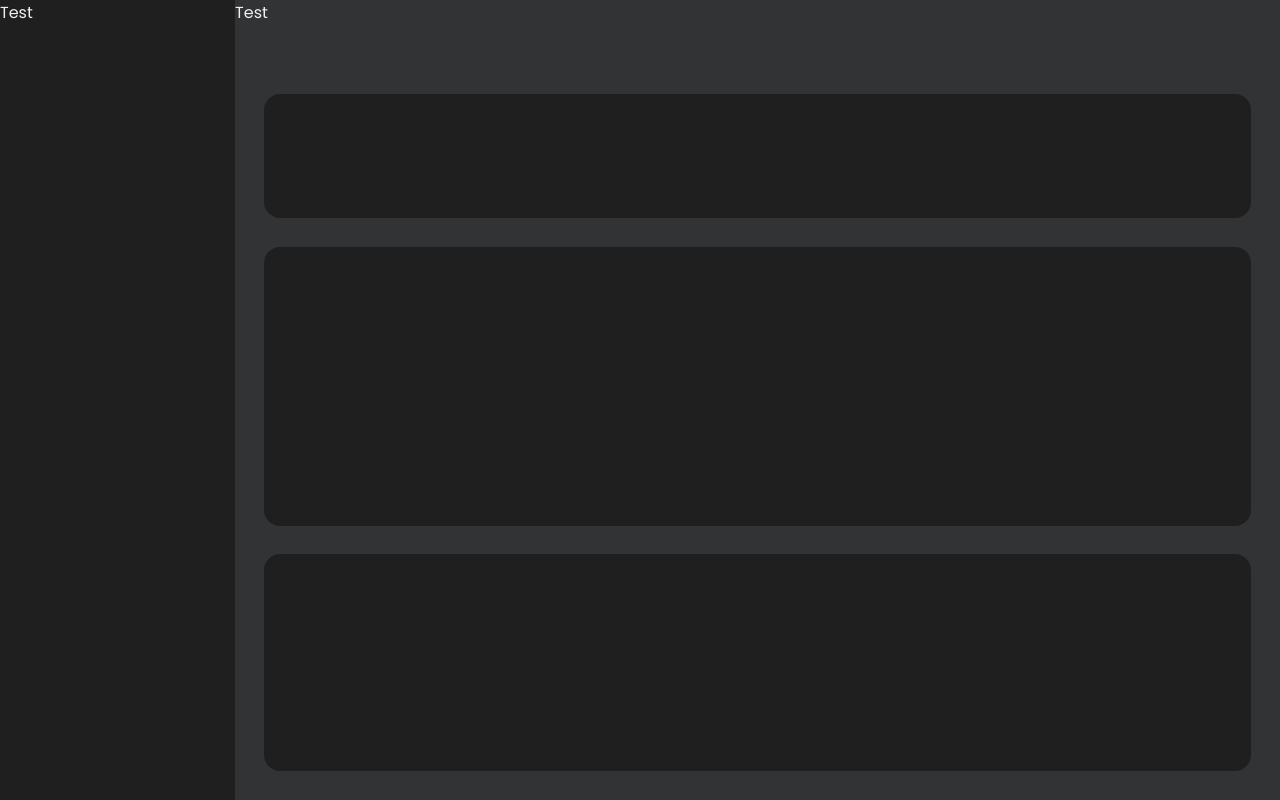
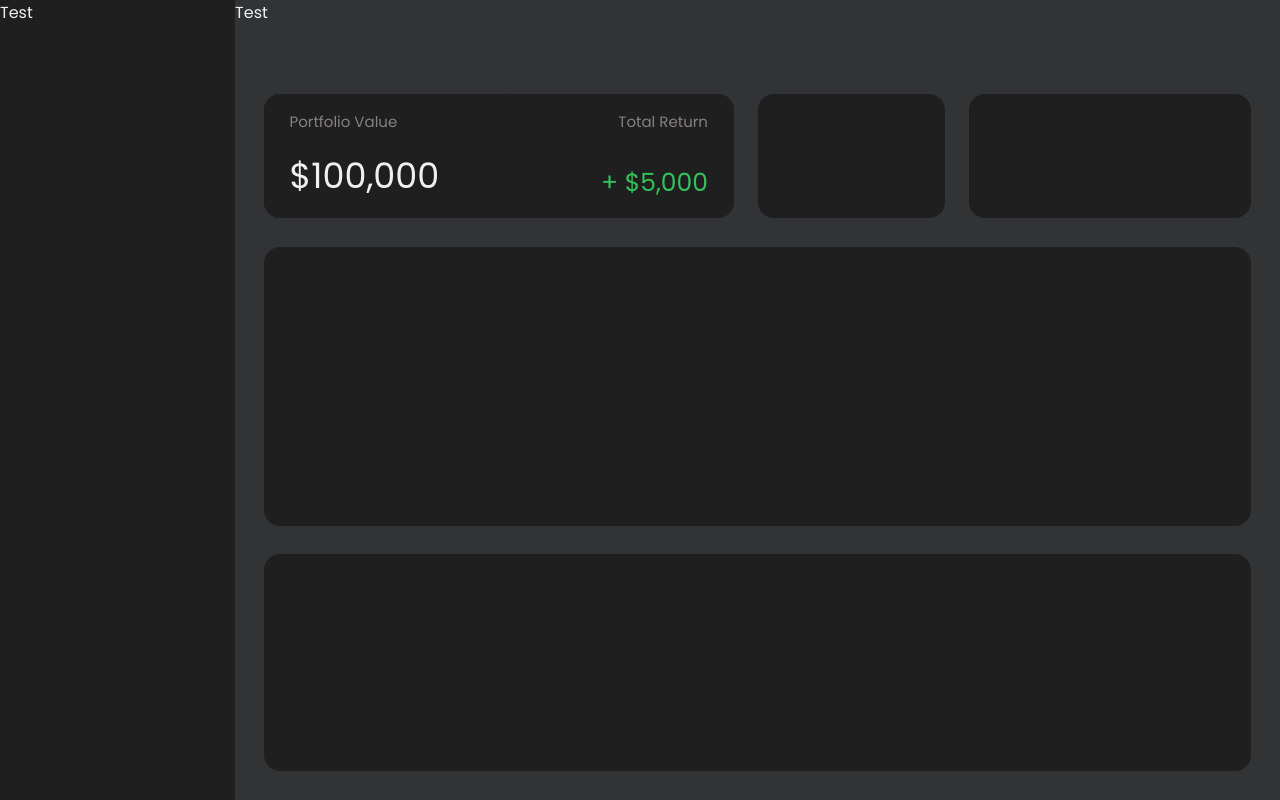
Before and after one commit to minhvo1/final-project, a React (Create React App) app: page / in a window 1280 px wide. Built offline with nearby package versions, Linux system fonts and the light colour scheme.

Commit message:
add portfolio value and return

```diff
--- a/src/components/PortfolioMain/PortfolioInfo.js
+++ b/src/components/PortfolioMain/PortfolioInfo.js
@@ -3,7 +3,22 @@ import React from 'react';
 export default function PortfolioInfo(props) {
   return (
     <div className="portfolio-info">
+      <div className="portfolio-value-return">
+        <div className="portfolio-value">
+          <header>Portfolio Value</header>
+          <span>$100,000</span>
+        </div>
+        <div className="portfolio-return">
+          <header>Total Return</header>
+          <span>+ $5,000</span>
+        </div>
+      </div>
+      <div className="daily-return">
 
+      </div>
+      <div className="available-funds">
+
+      </div>
     </div>
-  )
+  );
 }
--- a/src/components/PortfolioMain/PortfolioMain.scss
+++ b/src/components/PortfolioMain/PortfolioMain.scss
@@ -20,10 +20,68 @@ $radius: 1rem;
 }
 
 .portfolio-info {
-  background-color: $divcolor;
+  background-color: transparent;
   height: 20%;
   margin: 0.9rem 1.8rem 0.9rem 1.8rem;
   border-radius: $radius;
+  display: flex;
+  flex-direction: row;
+
+}
+
+.portfolio-info div {
+  background-color: $divcolor;
+  border-radius: $radius;
+
+}
+
+.portfolio-value-return {
+  width: 50%;
+  margin: 0 0.75rem 0 0;
+  display: flex;
+  flex-direction: row;
+  justify-content: space-between;
+  background-color: transparent;
+}
+
+.portfolio-value  {
+  display: flex;
+  flex-direction: column;
+  justify-content: space-between;
+  width:50%;
+  padding: 1rem 0 1rem 1.6rem;
+}
+
+.portfolio-value span {
+  font-size: 35px;
+}
+
+.portfolio-return span {
+  font-size: 25px;
+  color: #33C15B
+}
+
+.portfolio-return  {
+  display: flex;
+  flex-direction: column;
+  justify-content: space-between;
+  align-items: flex-end;
+  padding: 1rem 1.6rem 1rem 0rem;
+}
+
+.portfolio-value-return div header {
+  color: #878080;
+  font-size: 15px;
+}
+
+.daily-return {
+  width: 20%;
+  margin: 0 0.75rem 0 0.75rem;
+}
+
+.available-funds {
+  width: 30%;
+  margin: 0 0 0 0.75rem;
 }
 
 .performance-graph {
```
